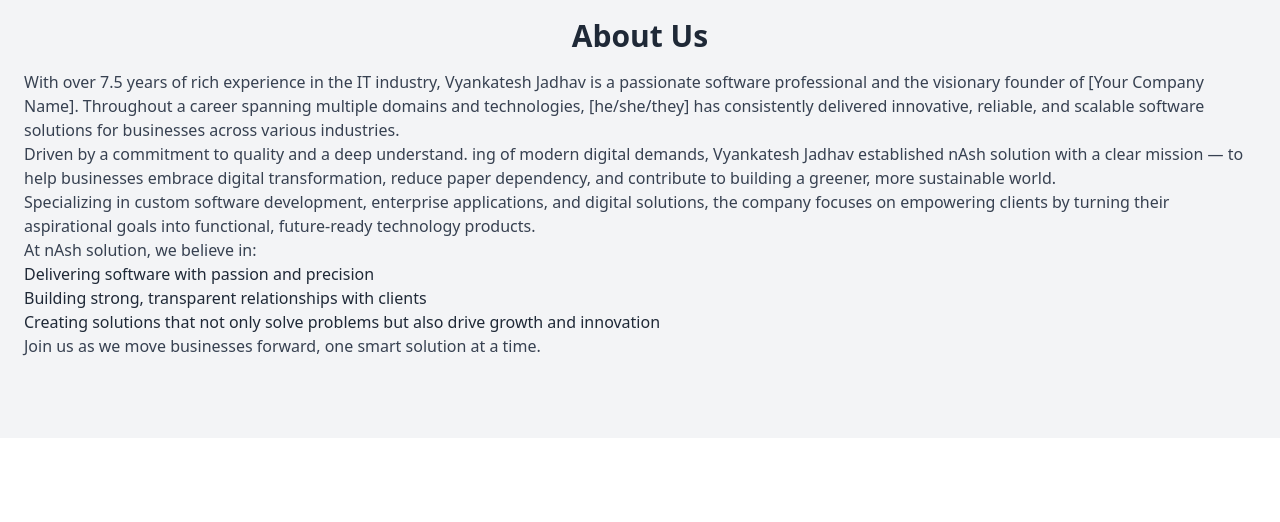
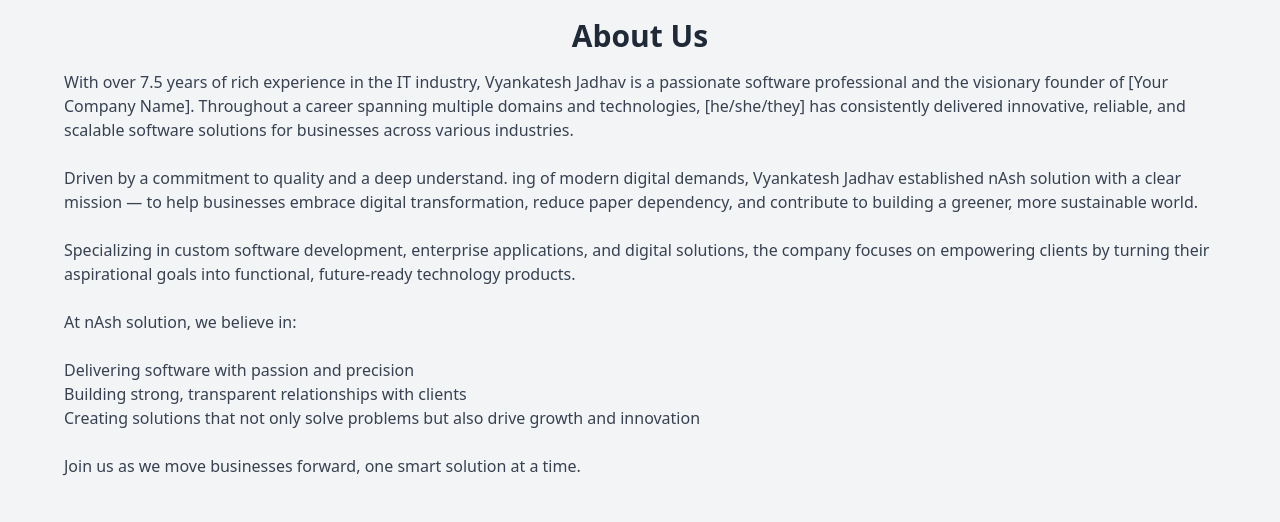
Before and after one commit to prabhacha/passionweb, a React (Create React App) app: page / in a window 1280 px wide. Shown: the part 702-1224 px from the top of the page. Built offline with nearby package versions, Linux system fonts and the light colour scheme.

Commit message:
content css issue fixed

```diff
--- a/src/App.js
+++ b/src/App.js
@@ -98,19 +98,20 @@
         transition={{ duration: 0.8 }}
       >
         <h3 className="text-3xl font-semibold mb-4 text-center">About Us</h3>
-        <p className="text-left text-gray-700">
+         <div class="max-w-6xl mx-auto text-left space-y-6 text-gray-700">
+        <p>
           With over 7.5 years of rich experience in the IT industry, Vyankatesh Jadhav is a passionate software professional and the visionary founder of [Your Company Name]. Throughout a career spanning multiple domains and technologies, [he/she/they] has consistently delivered innovative, reliable, and scalable software solutions for businesses across various industries.</p>
-        <p className="text-left text-gray-700">Driven by a commitment to quality and a deep understand.
+        <p>Driven by a commitment to quality and a deep understand.
           ing of modern digital demands, Vyankatesh Jadhav established nAsh solution with a clear mission — to help businesses embrace digital transformation, reduce paper dependency, and contribute to building a greener, more sustainable world.</p>
-        <p className="text-left text-gray-700">Specializing in custom software development, enterprise applications, and digital solutions, the company focuses on empowering clients by turning their aspirational goals into functional, future-ready technology products.</p>
-        <p className="text-left text-gray-700">At nAsh solution, we believe in:</p>
+        <p>Specializing in custom software development, enterprise applications, and digital solutions, the company focuses on empowering clients by turning their aspirational goals into functional, future-ready technology products.</p>
+        <p>At nAsh solution, we believe in:</p>
 <ul><li>	Delivering software with passion and precision</li>
 <li>Building strong, transparent relationships with clients</li>
 <li>Creating solutions that not only solve problems but also drive growth and innovation</li>
 </ul>
-<p className="text-left text-gray-700">Join us as we move businesses forward, one smart solution at a time.
+<p>Join us as we move businesses forward, one smart solution at a time.
 
-        </p>
+        </p></div>
       </motion.section>
 
       {/* Services */}
```
